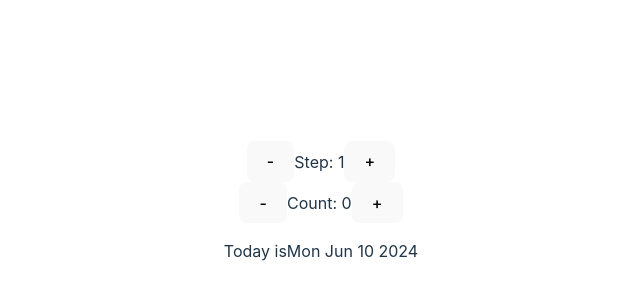
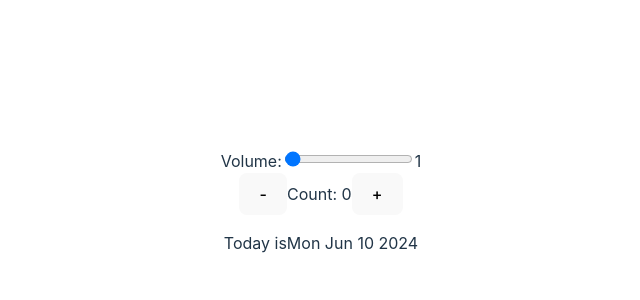
Before and after one commit to henryarpon/react-practice, a React (Vite) app: page / in a window 1280 px wide. Shown: the part 190-490 px from the top of the page, without its empty margins (319-959 px from the left). Built offline with nearby package versions, Linux system fonts and the light colour scheme.

Commit message:
Updated the date-counter version2

```diff
--- a/src/components/Counter.jsx
+++ b/src/components/Counter.jsx
@@ -2,34 +2,42 @@ import { useState } from "react";
 
 
 function Counter() {
-    const [ step, setStep ] = useState(1);
+
     const [ count, setCount ] = useState(0);
-
-    function stepDecrement() {
-        setStep( step => step - 1);
-    }
-
-    function stepIncrement() {
-        setStep( step => step + 1);
-    }
+    const [ stepValue, setStepValue ] = useState(1);
+    const [ reset, setReset ] = useState(false);
 
     function decrement() {
-        setCount( count => count - step);
+        setCount( count => count - stepValue);
+        setReset(true);
     }
 
     function increment() {
-        setCount( count => count + step);
+        setCount( count => count + stepValue);
+        setReset(true);
     }
+
+    function handleStepChange(e) {
+        setStepValue(Number(e.target.value));
+        setReset(true);
+    }
+
+    function handleReset() {
+        setStepValue(1);
+        setCount(0);
+        setReset(false);
+    }
+
 
     const date = new Date("June 10 2024");
     date.setDate(date.getDate() + count);
 
     return (
         <>
-            <div className="container">
-                <button onClick={stepDecrement}>-</button>
-                <span>Step: {step}</span>
-                <button onClick={stepIncrement}>+</button>
+            <div>
+                <label htmlFor="volume">Volume:</label>
+                <input type="range" id="volume" name="volume" min="0" max="100" value={stepValue} onChange={handleStepChange}></input>
+                <span id="valueDisplay">{stepValue}</span>
             </div>
 
             <div className="container">
@@ -38,16 +46,14 @@ function Counter() {
                 <button onClick={increment}>+</button>
             </div>
 
-            {/* { count === 0 ? <p>Today is {date.toDateString()}</p> : <p>{count} day/s from today is {date.toDateString()}</p>} */}
+            <p>
+                <span>
+                    {count === 0 ? 'Today is' : count > 0 ? `${count} day/s from today is` : `${Math.abs(count)} day/s ago is`}
+                </span>
+                <span>{date.toDateString()}</span>
+            </p>
 
-            {/* <p>
-                <span>{ count === 0 ? <p>Today is </p> : count > 0 ? <p> {count} day/s from today is </p> : <p>{ Math.abs(count) } day/s ago is </p>}</span><span>{date.toDateString()}</span>
-            </p>  */}
-            <p>
-    <span>{count === 0 ? 'Today is' : count > 0 ? `${count} day/s from today is` : `${Math.abs(count)} day/s ago is`}</span>
-    <span>{date.toDateString()}</span>
-</p>
-
+            {!reset || <button onClick={handleReset}>Reset</button>}
         </>
 
     )
```
